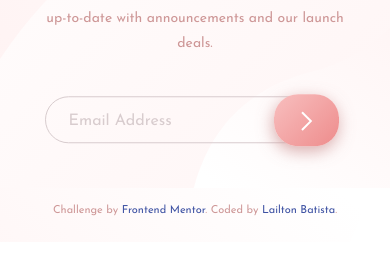
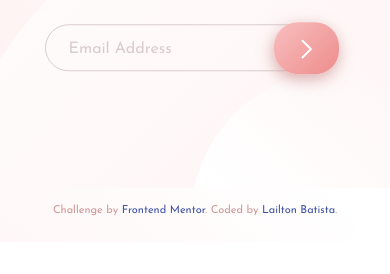
Before and after one commit to lailton-b/base-appareal, a plain HTML site: page base-apparel-coming-soon-master/index.html in a window 390 px wide. Shown: the part 646-920 px from the top of the page. After the commit the page ends 888 px from the top, so only its background shows below. Drawn offline with Linux system fonts and the light colour scheme.

Commit message:
Responsive finished

```diff
--- a/base-apparel-coming-soon-master/css/style.css
+++ b/base-apparel-coming-soon-master/css/style.css
@@ -79,7 +79,7 @@ html {
     position: absolute;
     top: 50%;
     transform: translateY(-50%);
-    padding-top: 209px;
+    padding-top: 65px;
 }
 
 .content .msg {
```
